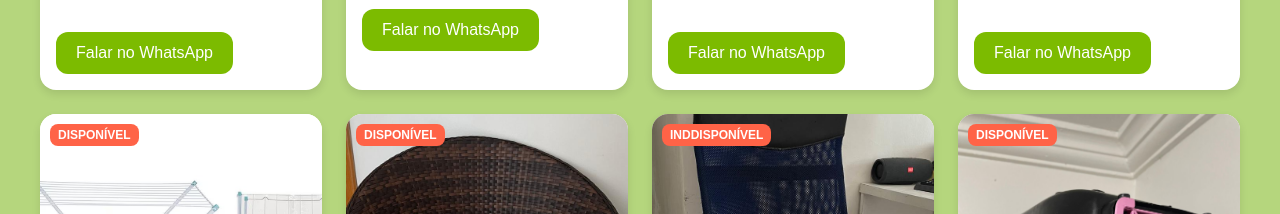
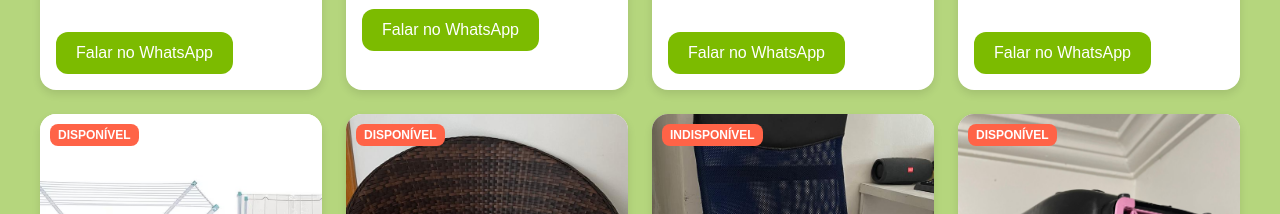
Before and after one commit to Ryaanlucas/bazar, a React (Create React App) app: page / in a window 1280 px wide. Shown: the part 2640-2854 px from the top of the page. Built offline with nearby package versions, Linux system fonts and the light colour scheme.

Commit message:
Update App.js

```diff
--- a/src/App.js
+++ b/src/App.js
@@ -152,7 +152,7 @@ const items = [
     description: "usado / 3 anos / com avaria. Tipo de venda: Imediata. Valor original: R$ 650",
     price: "R$ 300",
     image: "/cadeira_escrit.jpeg",
-    tag: "inddisponível",
+    tag: "indisponível",
     sold: true
   },
   {
```
